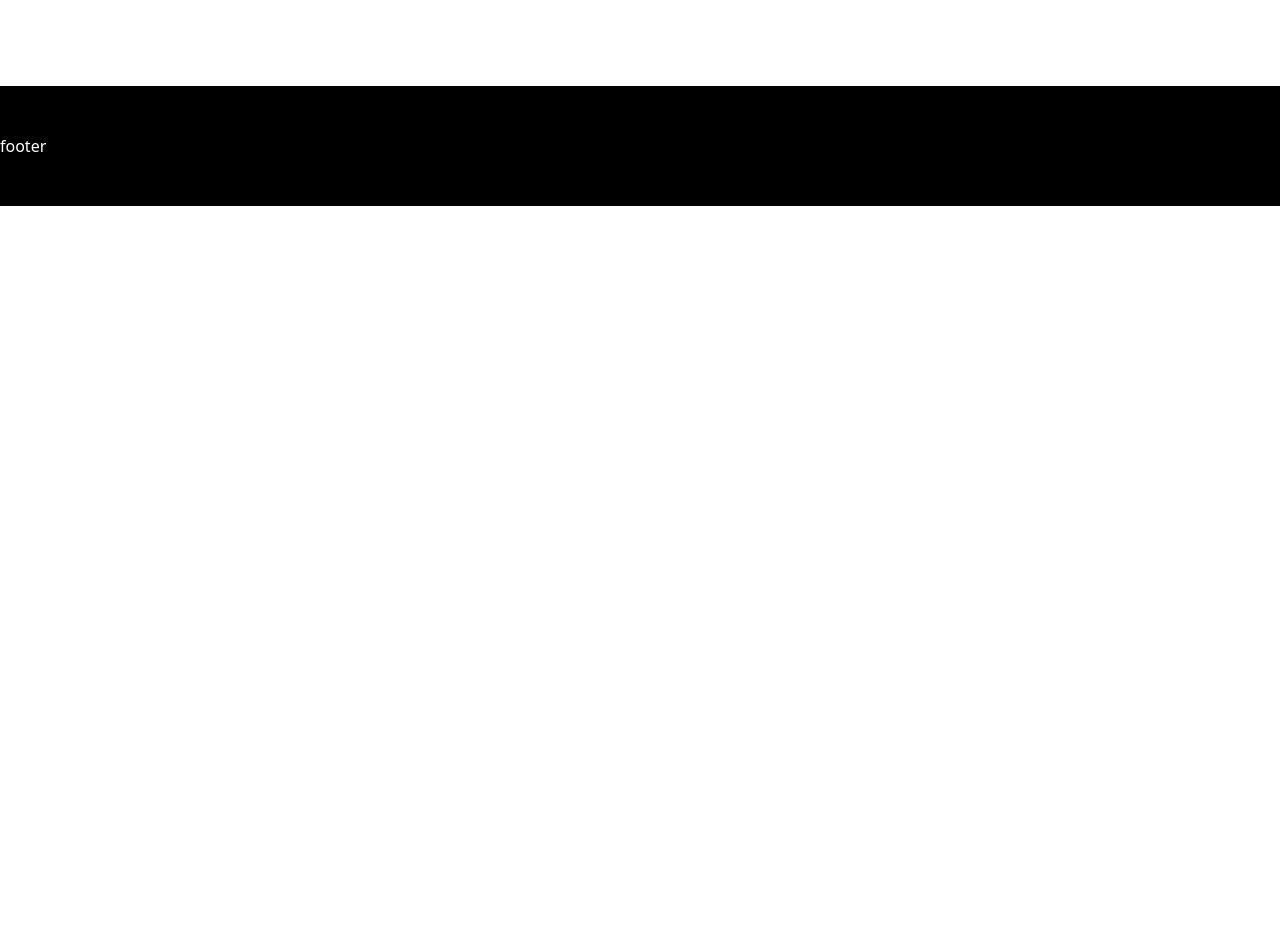
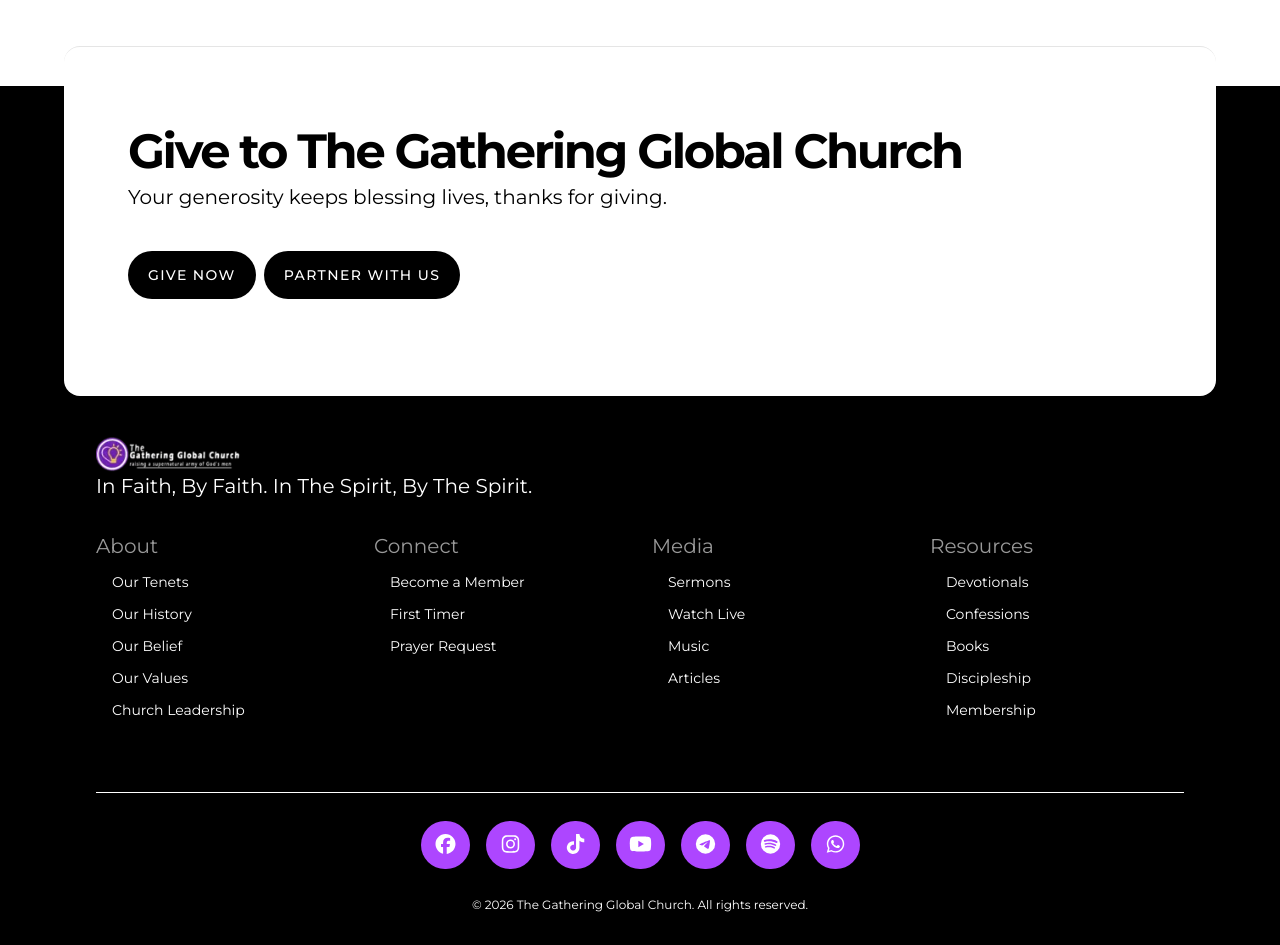
Before and after one commit to Udeme01/The-Gathering-Global-Church, a React (Vite) app: page / in a window 1280 px wide. Shown: the part 820-1765 px from the top of the page. Before the commit the page ends 1026 px from the top, so only its background shows below. Built offline with nearby package versions, Linux system fonts and the light colour scheme.

Commit message:
feat: done building out the footer section of this website

```diff
--- a/index.html
+++ b/index.html
@@ -2,9 +2,12 @@
 <html lang="en">
   <head>
     <meta charset="UTF-8" />
-    <link rel="icon" type="image/svg+xml" href="/vite.svg" />
+    <link rel="icon" type="image/webp" href="/images/tggc_logo.webp" />
     <meta name="viewport" content="width=device-width, initial-scale=1.0" />
-    <title>thegathering</title>
+    <title>
+      The Gathering Global Church | In Faith, By Faith. In The Spirit, By The
+      Spirit.
+    </title>
   </head>
   <body>
     <div id="root"></div>
--- a/src/components/layout/Footer.jsx
+++ b/src/components/layout/Footer.jsx
@@ -1,13 +1,129 @@
-import React from "react";
+import React, { Fragment, useState } from "react";
+import { navigations } from "../../data/navigation";
+import { NavLink } from "react-router";
+import { FontAwesomeIcon } from "@fortawesome/react-fontawesome";
+import { faChevronDown } from "@fortawesome/free-solid-svg-icons";
+import { socialHandles } from "../../data/socialsHandles";
 
 const Footer = () => {
+  const currentYear = new Date().getFullYear();
   return (
-    <footer className="bg-black text-white py-12">
-      <section>
-        <h1>footer</h1>
+    <footer className="bg-black text-white font-montserrat relative">
+      <section className="w-full h-[350px] max-w-6xl bg-white rounded-2xl px-8 md:px-16 py-8 pb-32 relative bottom-10 left-0 right-0 mx-auto border-t border-black/10">
+        <section className="mb-8 text-black">
+          <h1 className="font-bold text-3xl md:text-4xl lg:text-5xl tracking-tighter pt-6 md:pt-12">
+            Give to <span>The Gathering Global Church</span>
+          </h1>
+          <p className="text-base mt-2 md:text-lg lg:text-xl">
+            Your generosity keeps blessing lives, thanks for giving.
+          </p>
+        </section>
+        <section className="mt-10 flex flex-col gap-2 sm:flex-row sm:items-center">
+          <a
+            href="#"
+            target="_blank"
+            rel="noopener noreferrer"
+            className="bg-black rounded-full h-10 sm:h-12 px-4 sm:px-5 font-medium uppercase tracking-widest text-sm sm:text-md flex items-center justify-center"
+          >
+            Give Now
+          </a>
+          <a
+            href="#"
+            target="_blank"
+            rel="noopener noreferrer"
+            className="bg-black rounded-full h-10 sm:h-12 px-4 sm:px-5 text-sm sm:text-md font-medium uppercase tracking-widest flex items-center justify-center"
+          >
+            Partner With Us
+          </a>
+        </section>
+      </section>
+      <section className="w-[90%] sm:w-[85%] mx-auto pb-8">
+        {/* footer head */}
+        <section>
+          <div>
+            <img
+              src="/images/tggc_logo.webp"
+              alt="logo"
+              className="w-36 h-auto"
+            />
+          </div>
+          <h1 className="capitalize text-xl">
+            in faith, by faith. <span>in the spirit, by the spirit.</span>
+          </h1>
+        </section>
+        {/* footer links */}
+
+        <nav>
+          <ul className="my-6 grid grid-cols-2 sm:grid-cols-2 lg:grid-cols-3 xl:grid-cols-4 gap-6">
+            {navigations.map((navigation) => {
+              const { anchorName, anchorLink, nested } = navigation;
+              const hasNested = nested && nested.length > 0;
+              return (
+                <li key={anchorName} className="leading-12">
+                  {hasNested && (
+                    <>
+                      <button className="text-xl text-white/60 mb-2">
+                        {anchorName}
+                      </button>
+                      <ul className="space-y-3">
+                        {nested.map((nest) => {
+                          const { nestedLink, nestedName } = nest;
+                          return (
+                            <li key={nestedLink}>
+                              <NavLink
+                                to={nestedLink}
+                                className="text-sm ml-4 hover:text-purple-300 block"
+                              >
+                                {nestedName}
+                              </NavLink>
+                            </li>
+                          );
+                        })}
+                      </ul>
+                    </>
+                  )}
+                </li>
+              );
+            })}
+          </ul>
+        </nav>
+
+        {/* Bottom Bar */}
+        <section className="w-full mt-6 pt-4 border-t border-neutral-white/5 flex flex-col items-center justify-center md:mt-12">
+          {/* social handles */}
+          <section className="flex justify-between gap-4 py-3">
+            {socialHandles.map((socialHandle) => {
+              return (
+                <a
+                  key={socialHandle.name}
+                  href={socialHandle.href}
+                  target={socialHandle.target}
+                  rel={socialHandle.rel}
+                  className="bg-purple-500 hover:bg-purple-700 rounded-full transition-all duration-500 ease-in-out hover:scale-110 p-3"
+                  aria-label={socialHandle.ariaLabel}
+                >
+                  <FontAwesomeIcon icon={socialHandle.icon} size="lg" />
+                </a>
+              );
+            })}
+          </section>
+          <p className="text-xs text-neutral-white/60 mt-4 md:mt-">
+            &copy; {currentYear} The Gathering Global Church. All rights
+            reserved.
+          </p>
+        </section>
       </section>
     </footer>
   );
 };
 
 export default Footer;
+
+// : (
+//                     <NavLink
+//                       to={anchorLink}
+//                       className="hover:text-purple-300 text-xl"
+//                     >
+//                       {anchorName}
+//                     </NavLink>
+//                   )
```
